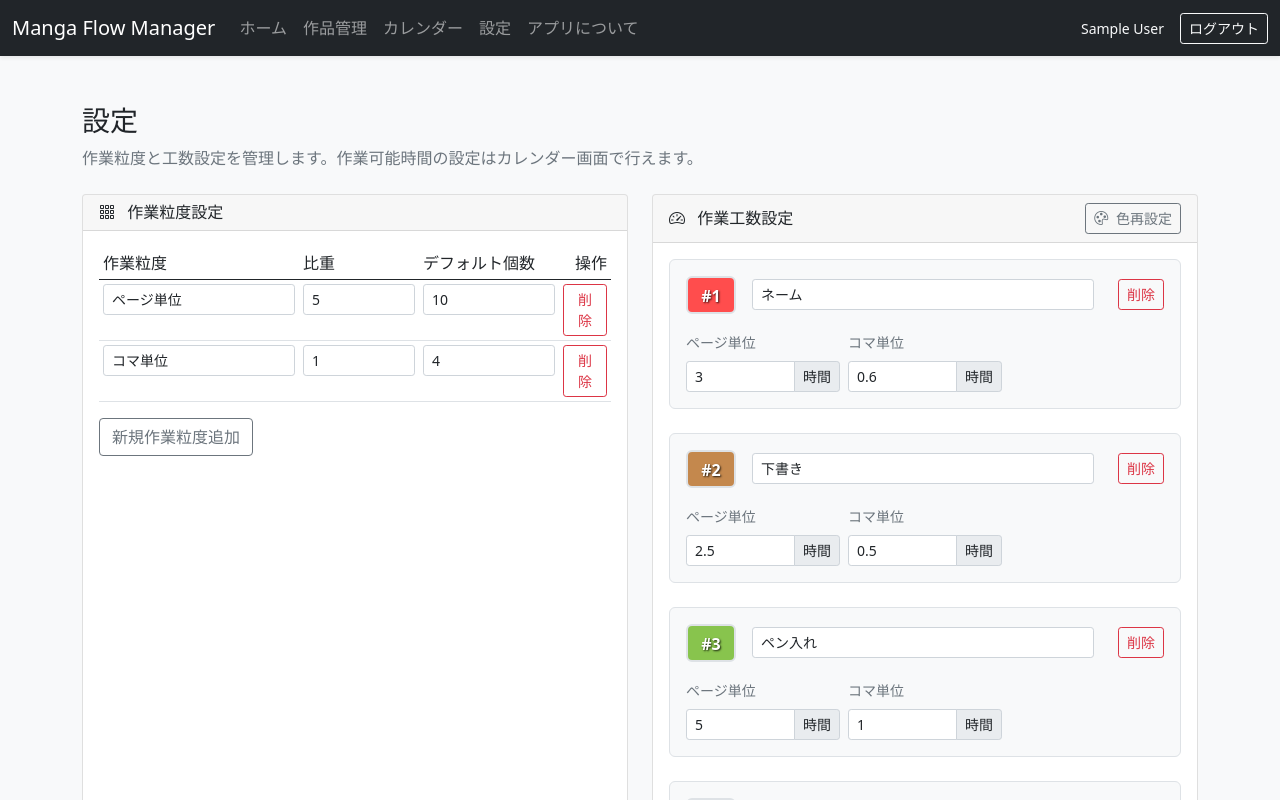
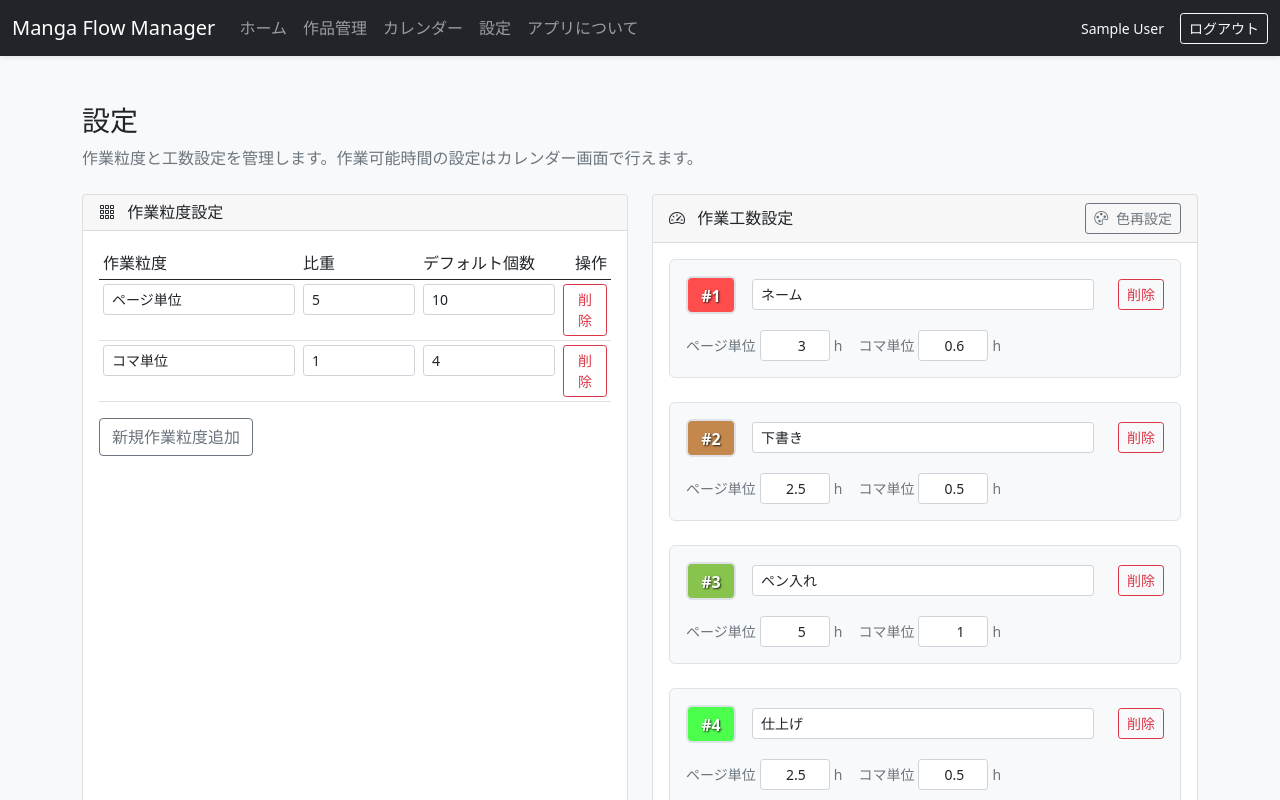
Before and after one commit to Yotsura/MangaFlowManager, a Vue app: page /settings in a window 1280 px wide. Shown: the top 800 px of the page. Built offline with nearby package versions, Linux system fonts and the light colour scheme; no server answers; the database is empty; sample sign-in values are in the browser's storage.

Commit message:
作業工程UI修正

```diff
--- a/src/components/common/WorkloadSettingsEditor.vue
+++ b/src/components/common/WorkloadSettingsEditor.vue
@@ -190,22 +190,22 @@
                   </div>
                 </div>
 
-                <div class="row g-2">
-                  <div v-for="entry in stage.entries" :key="`${stage.id}-${entry.granularityId}`" class="col-md-4">
-                    <label class="form-label text-muted small">{{ getGranularityLabel(entry.granularityId) }}</label>
-                    <div class="input-group input-group-sm">
+                <div class="d-flex flex-wrap gap-3 align-items-start">
+                  <div v-for="entry in stage.entries" :key="`${stage.id}-${entry.granularityId}`" class="granularity-entry">
+                    <div class="d-flex align-items-center gap-1">
+                      <span class="text-muted small">{{ getGranularityLabel(entry.granularityId) }}</span>
                       <input
                         v-model="entry.hours"
-                        :class="['form-control', { 'is-invalid': getEntryError(stage.id, entry.granularityId) }]"
+                        :class="['form-control form-control-sm granularity-input', { 'is-invalid': getEntryError(stage.id, entry.granularityId) }]"
                         type="number"
                         min="0"
                         step="0.1"
                         :disabled="isSaving"
                         @input="(event) => { updateRelatedEntries(stage.id, entry.granularityId, (event.target as HTMLInputElement)?.value || ''); handleStageChange(); }"
                       />
-                      <span class="input-group-text">時間</span>
+                      <span class="text-muted small">h</span>
                     </div>
-                    <div v-if="getEntryError(stage.id, entry.granularityId)" class="invalid-feedback d-block">
+                    <div v-if="getEntryError(stage.id, entry.granularityId)" class="invalid-feedback d-block small">
                       {{ getEntryError(stage.id, entry.granularityId) }}
                     </div>
                   </div>
@@ -1006,4 +1006,13 @@ defineExpose({
   border: none;
   border-radius: 0.375rem;
 }
+
+.granularity-entry {
+  min-width: 120px;
+}
+
+.granularity-input {
+  width: 70px !important;
+  text-align: right;
+}
 </style>
```
